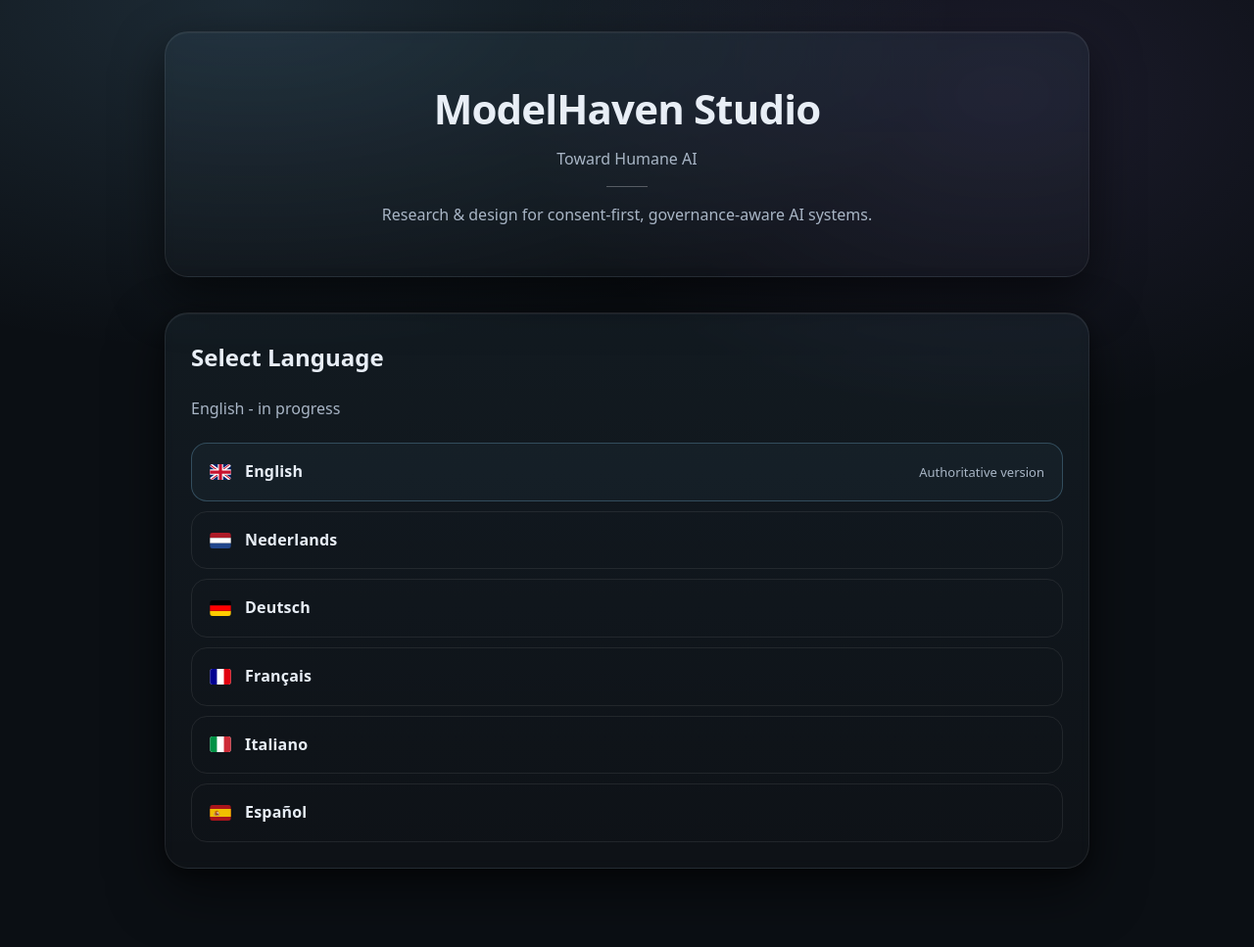
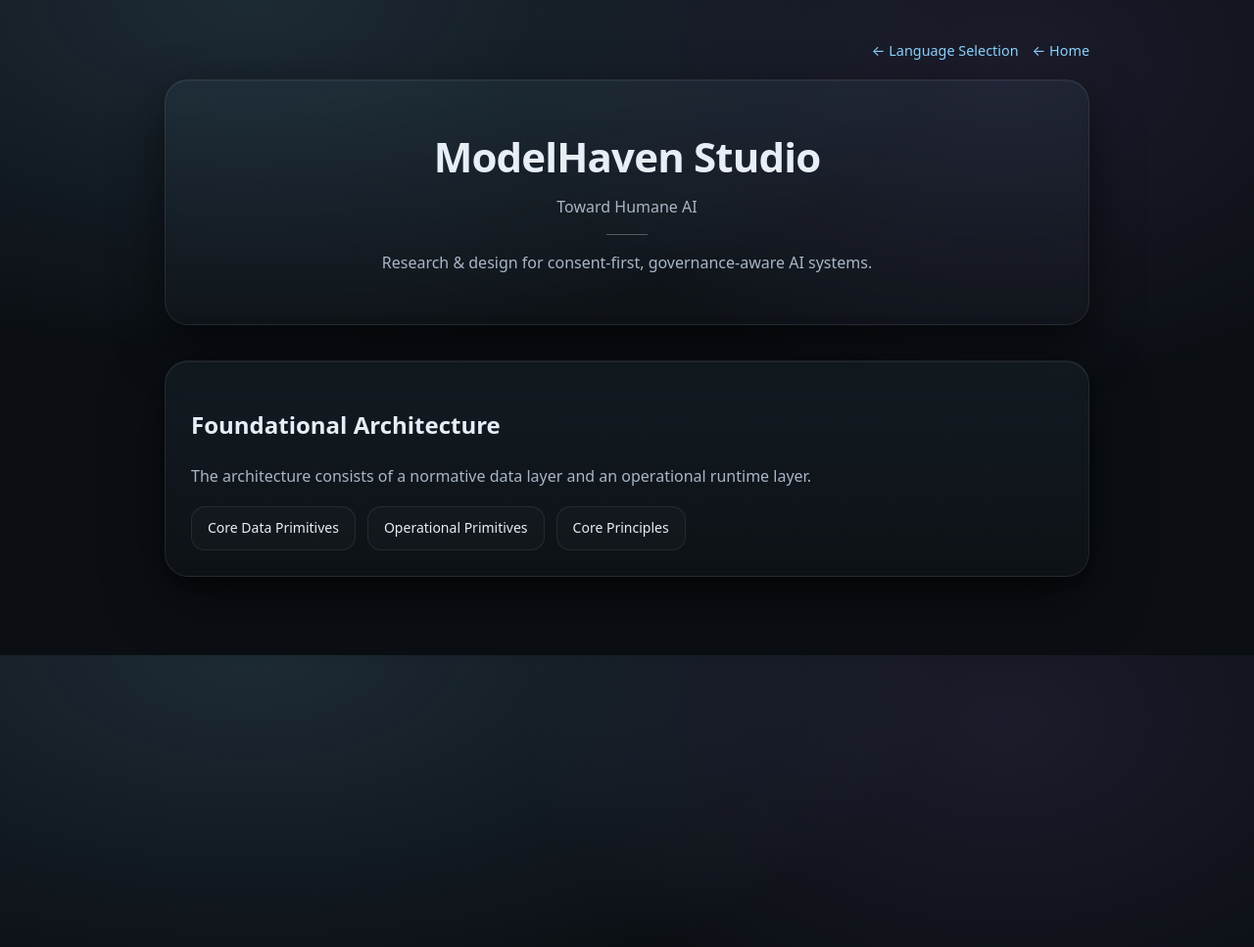
Before and after one commit to MartijnBruzzese/ModelHaven-Studio, a Jekyll site: the page built from index.html, in a window 1280 px wide. Shown: the whole page at 98% size. Built offline with Jekyll 4.4.1, drawn with Linux system fonts in a browser that asks for light colours; after the commit the page ends 900 px from its top, so only the background shows below that.

Commit message:
Update index.html

```diff
--- a/index.html
+++ b/index.html
@@ -2,126 +2,46 @@
 layout: default
 title: ModelHaven Studio — Toward Humane AI
 ---
+
+<div class="topbar">
+  <a href="../index.html">← Language Selection</a>
+  <a href="https://martijnbruzzese.github.io/Workspace/">← Home</a>
+</div>
 
 <header class="hero">
   <h1>ModelHaven Studio</h1>
   <p class="subtitle">Toward Humane AI</p>
   <div class="hero-divider"></div>
   <p class="muted">
-    Research &amp; design for consent-first, governance-aware AI systems.
+    Research & design for consent-first, governance-aware AI systems.
   </p>
 </header>
 
 <div class="grid">
 
+  <!-- Foundational Layer -->
   <section class="card" style="grid-column:1/-1;">
+    <h2>Foundational Architecture</h2>
 
-    <h2 style="margin-top:0;">Select Language</h2>
     <p class="muted">
-       English - in progress
+      The architecture consists of a normative data layer and an operational runtime layer.
     </p>
 
-    <div class="lang-list" style="margin-top:22px;">
+    <div style="margin-top:18px; display:flex; flex-wrap:wrap; gap:12px;">
 
-      <a class="lang-row active" href="en/index.html">
-        <img src="assets/flags/gb.svg" alt="">
-        <span class="lang-title">English</span>
-        <span class="lang-status">Authoritative version</span>
+      <a class="btn outline" href="core_data_primitives.html">
+        Core Data Primitives
       </a>
 
-      <a class="lang-row" href="nl/index.html" data-hover="Wordt gebouwd">
-        <img src="assets/flags/nl.svg" alt="">
-        <span class="lang-title">Nederlands</span>
+      <a class="btn outline" href="operational_primitives.html">
+        Operational Primitives
       </a>
 
-      <a class="lang-row" href="de/index.html" data-hover="Im Aufbau">
-        <img src="assets/flags/de.svg" alt="">
-        <span class="lang-title">Deutsch</span>
-      </a>
-
-      <a class="lang-row" href="fr/index.html" data-hover="En construction">
-        <img src="assets/flags/fr.svg" alt="">
-        <span class="lang-title">Français</span>
-      </a>
-
-      <a class="lang-row" href="it/index.html" data-hover="In costruzione">
-        <img src="assets/flags/it.svg" alt="">
-        <span class="lang-title">Italiano</span>
-      </a>
-
-      <a class="lang-row" href="es/index.html" data-hover="En construcción">
-        <img src="assets/flags/es.svg" alt="">
-        <span class="lang-title">Español</span>
+      <a class="btn outline" href="core_principles.html">
+        Core Principles
       </a>
 
     </div>
-
   </section>
 
 </div>
-
-<style>
-/* Clean institutional language selector */
-
-.lang-list{
-  display:flex;
-  flex-direction:column;
-  gap:10px;
-}
-
-.lang-row{
-  display:flex;
-  align-items:center;
-  gap:14px;
-  padding:16px 18px;
-  border:1px solid var(--line);
-  border-radius:16px;
-  text-decoration:none;
-  color:var(--text);
-  position:relative;
-  transition:
-    border-color 200ms ease,
-    background 200ms ease;
-}
-
-.lang-row:hover{
-  border-color:rgba(255,255,255,0.16);
-  background:rgba(255,255,255,0.02);
-}
-
-.lang-row img{
-  width:22px;
-  height:16px;
-  border-radius:3px;
-}
-
-.lang-title{
-  font-weight:600;
-  letter-spacing:.2px;
-}
-
-.lang-status{
-  margin-left:auto;
-  font-size:13px;
-  color:var(--muted);
-}
-
-.lang-row::after{
-  content: attr(data-hover);
-  position:absolute;
-  right:18px;
-  font-size:13px;
-  color:var(--muted);
-  opacity:0;
-  transition:opacity 180ms ease;
-}
-
-.lang-row:hover::after{
-  opacity:1;
-}
-
-.lang-row.active{
-  border-color:rgba(139,211,255,0.25);
-  background:rgba(139,211,255,0.04);
-}
-</style>
```
